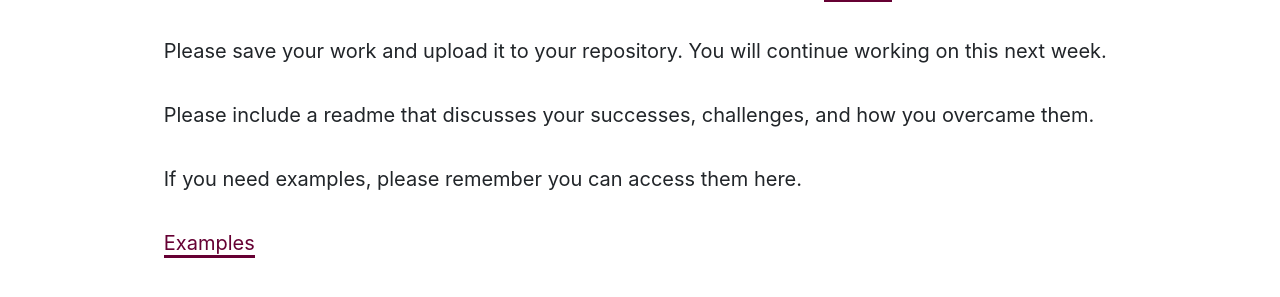
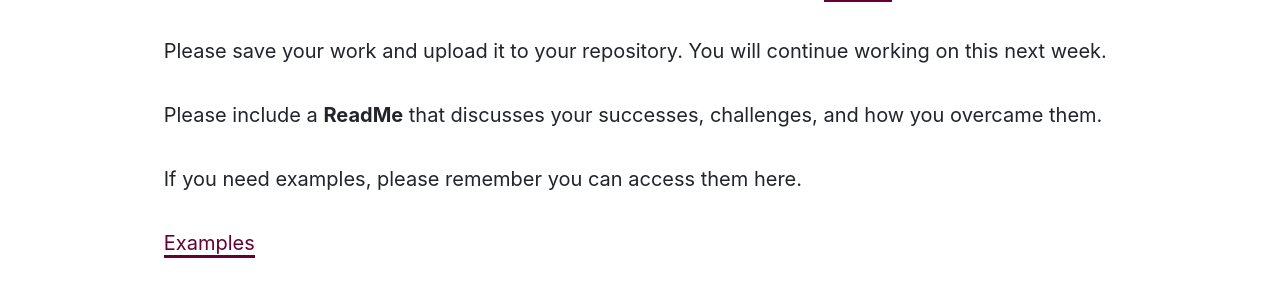
Before and after one commit to Montana-Media-Arts/441-web-tech-Spring2021-course, a Jekyll site: the page built from modules/week-3/_posts/2010-01-01-homework.md, in a window 1280 px wide. Shown: the part 1226-1523 px from the top of the page. Built offline with Jekyll 4.4.1, drawn with Linux system fonts in a browser that asks for light colours; nearby versions of some CDN libraries; comment, search, counter and statistics services are not loaded; part of the change alters nothing that is shown.

```diff
--- a/modules/week-3/_posts/2010-01-01-homework.md
+++ b/modules/week-3/_posts/2010-01-01-homework.md
@@ -5,8 +5,6 @@ jotted: false
 ---
 
 # Homework
-
-
 
 You are to create a short "choose your own adventure story" on a single page.  You are going to use JavaScript to make choices, access the DOM, and print something out.  It should have a title, the story, and at least the three progressions in the story.  Please add images, colors, fonts, etc. via CSS to set the scene.
 
@@ -19,11 +17,11 @@ Specifics:
 5. Have at least three choices in your story
 6. Include images, colors, and fonts to your story via external CSS sheet
 7. Each choice should update something in the DOM
-8. You will need to use the onclick event.  Here is a resource to help. [onclick](https://www.w3schools.com/jsref/event_onclick.asp)
+8. You will need to use the onclick event.  Here is a resource to help. <a href="https://www.w3schools.com/jsref/event_onclick.asp" target="_new">onclick</a>
 
 Please save your work and upload it to your repository. You will continue working on this next week.
 
-Please include a readme that discusses your successes, challenges, and how you overcame them.
+Please include a **ReadMe** that discusses your successes, challenges, and how you overcame them.
 
 If you need examples, please remember you can access them here.
 
```
